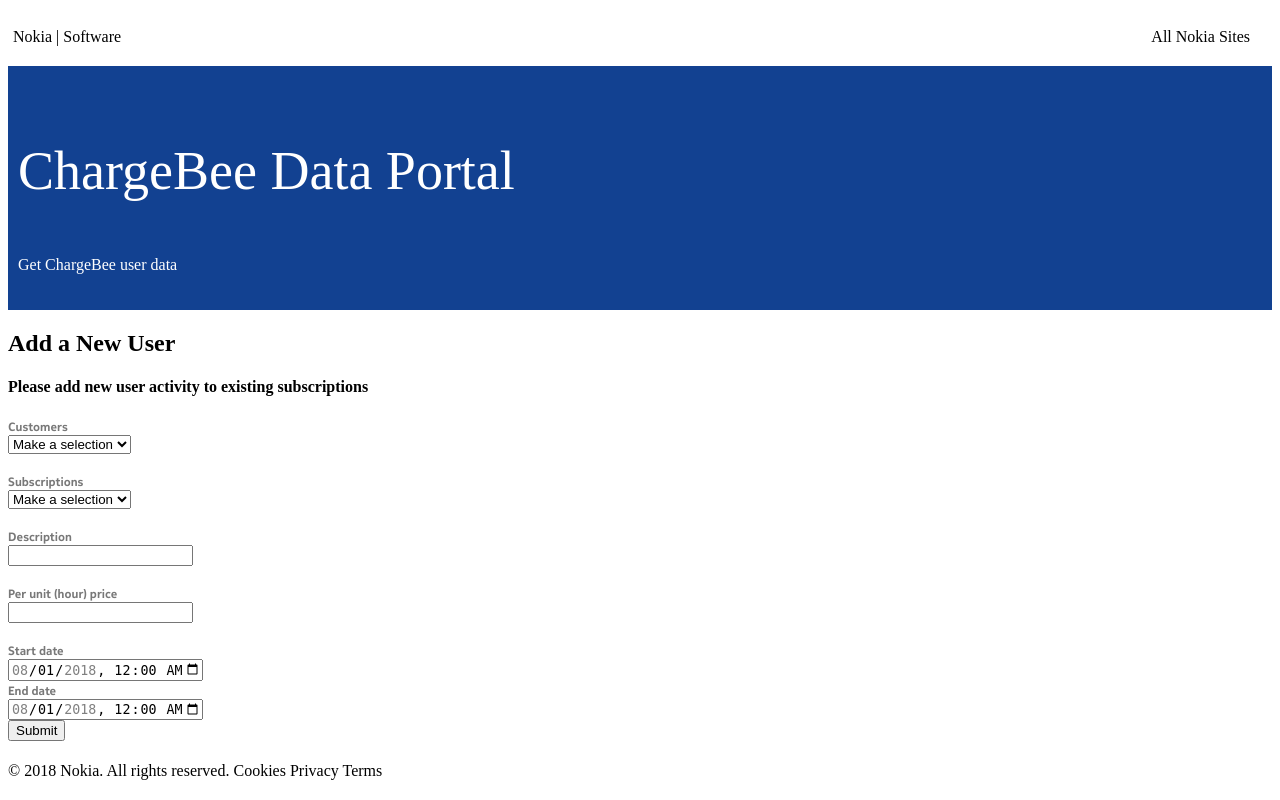
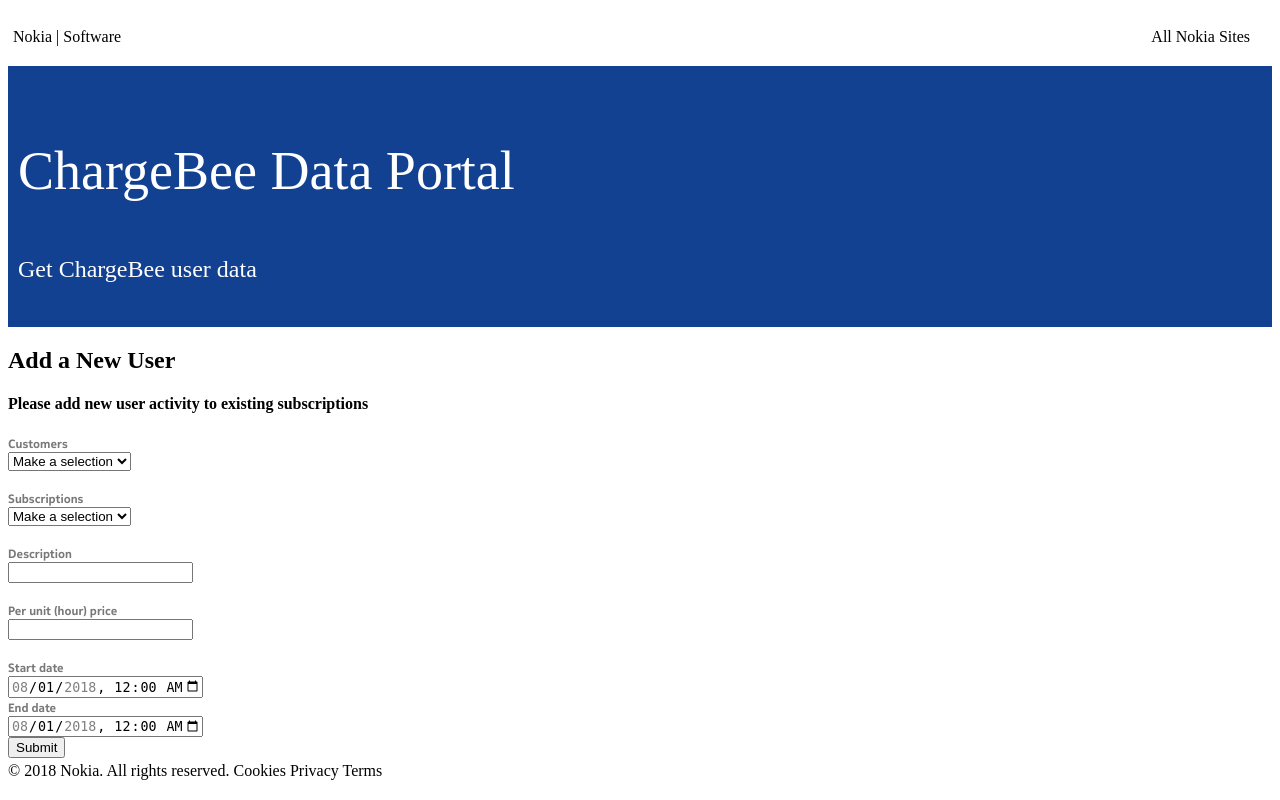
Before and after one commit to nokia-swmp/Chargebee, a Django app: template visualization/addLineItem/templates/addForm.html in a window 1280 px wide. Run offline with Django 3.2, Linux system fonts and the light colour scheme; the template is opened without the code that fills it, so the values that code supplies are empty; some web fonts are replaced.

Commit message:
more font added

```diff
--- a/visualization/static/css/addForm.css
+++ b/visualization/static/css/addForm.css
@@ -10,9 +10,20 @@
         local('NokiaPureText_Medium');
 }
 
+@font-face{
+    font-family: 'NokiaPureHeadline_Light';
+    src: url('../fonts/NokiaPureHeadline_Light.ttf') format("truetype"),
+        local('NokiaPureHeadline_Light');
+}
+
 .textStyle {
     font-family: NokiaPureHeadline_Ultralight;
     font-size: 54px;
+}
+
+.textStyle2 {
+    font-family: NokiaPureHeadline_Light;
+    font-size: 24px;
 }
 
 label {
```
